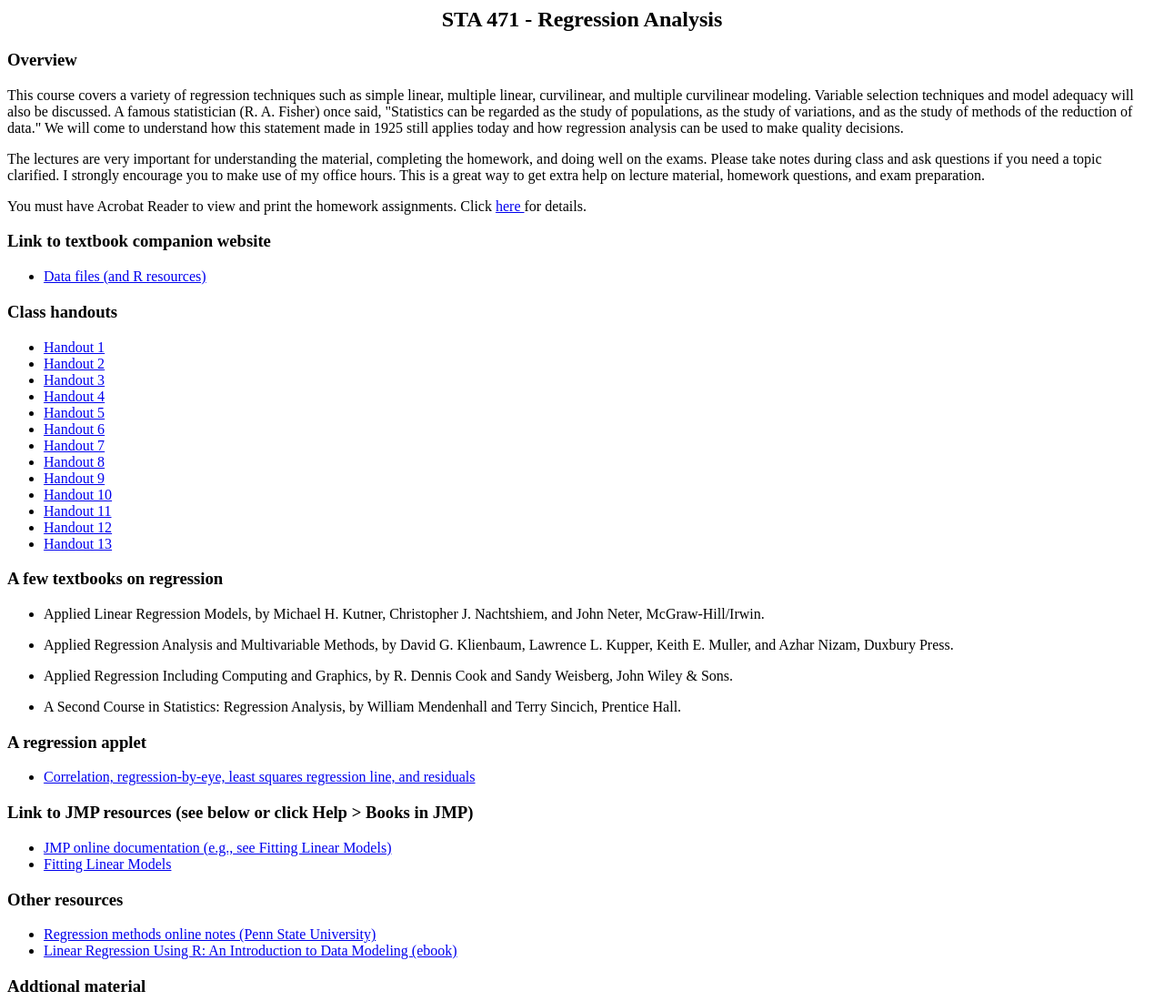
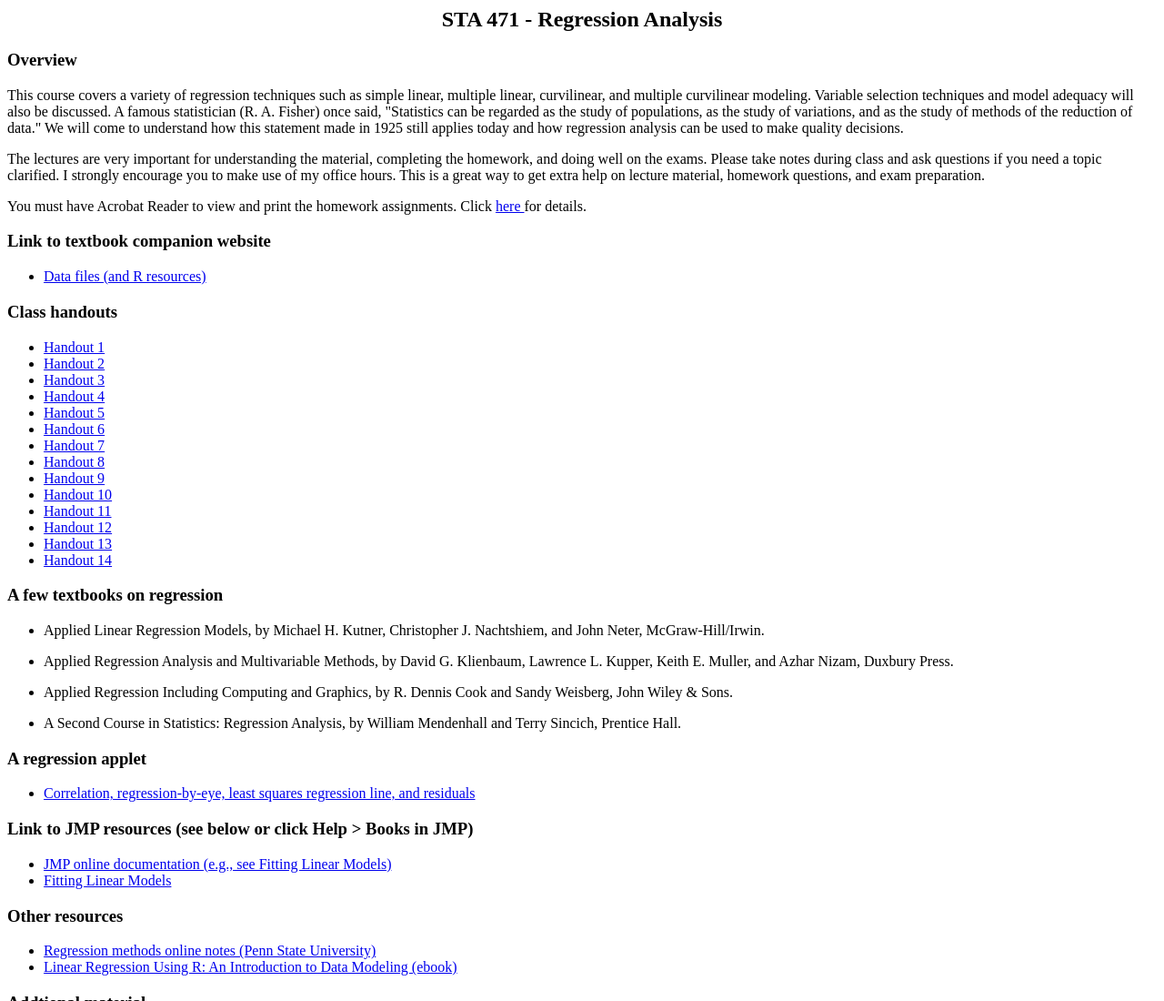
Before and after one commit to bburch674/bburch674.github.io, a plain HTML site: page sta471.html in a window 1280 px wide. Shown: the top 1100 px of the page at 91% size. Drawn offline with Linux system fonts and the light colour scheme.

Commit message:
Update sta471.html

```diff
--- a/sta471.html
+++ b/sta471.html
@@ -55,6 +55,7 @@ You must have Acrobat Reader to view and print the homework assignments.  Click
 <li> <a href="STA471handout11_F20.pdf"> Handout 11 </a>
 <li> <a href="STA471handout12_F20.pdf"> Handout 12 </a>
 <li> <a href="STA471handout13_F20.pdf"> Handout 13 </a>
+<li> <a href="STA471handout14_F20.pdf"> Handout 14 </a>
 </ul>
 
 <!--
```
